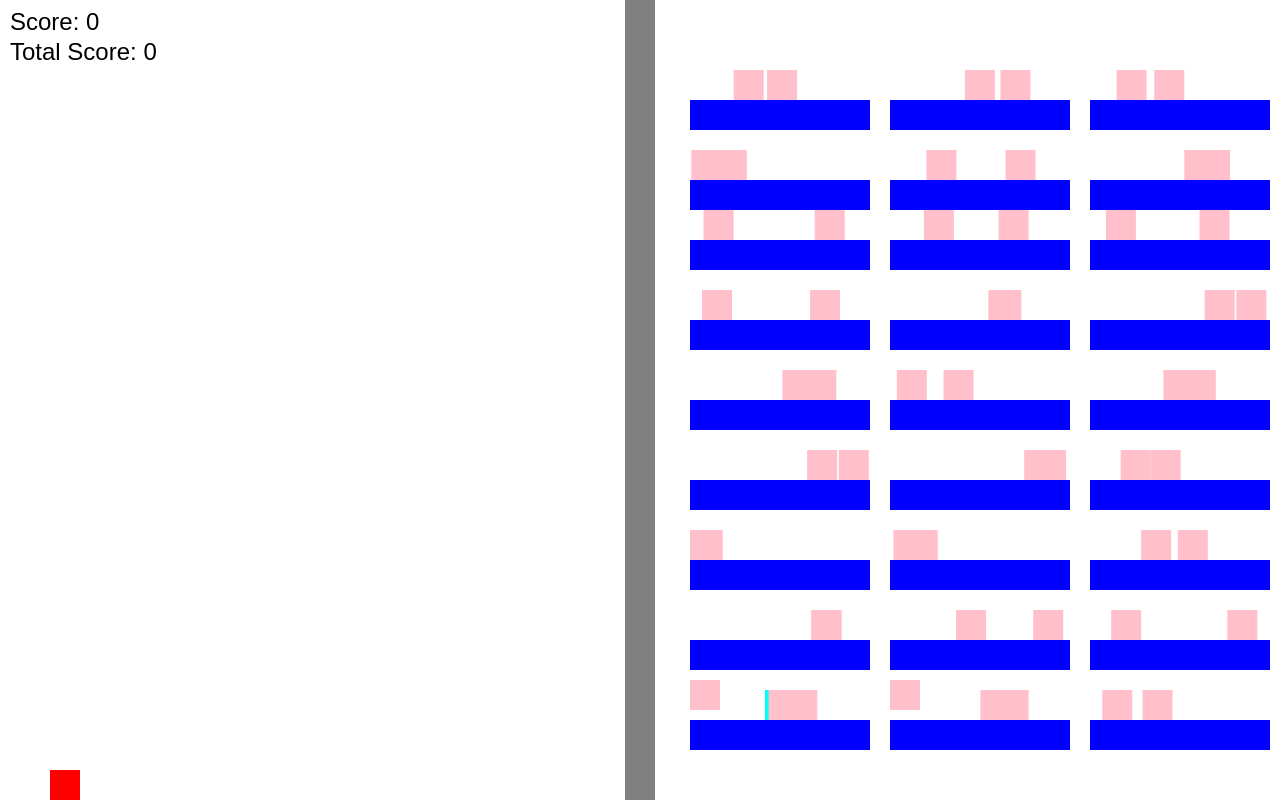
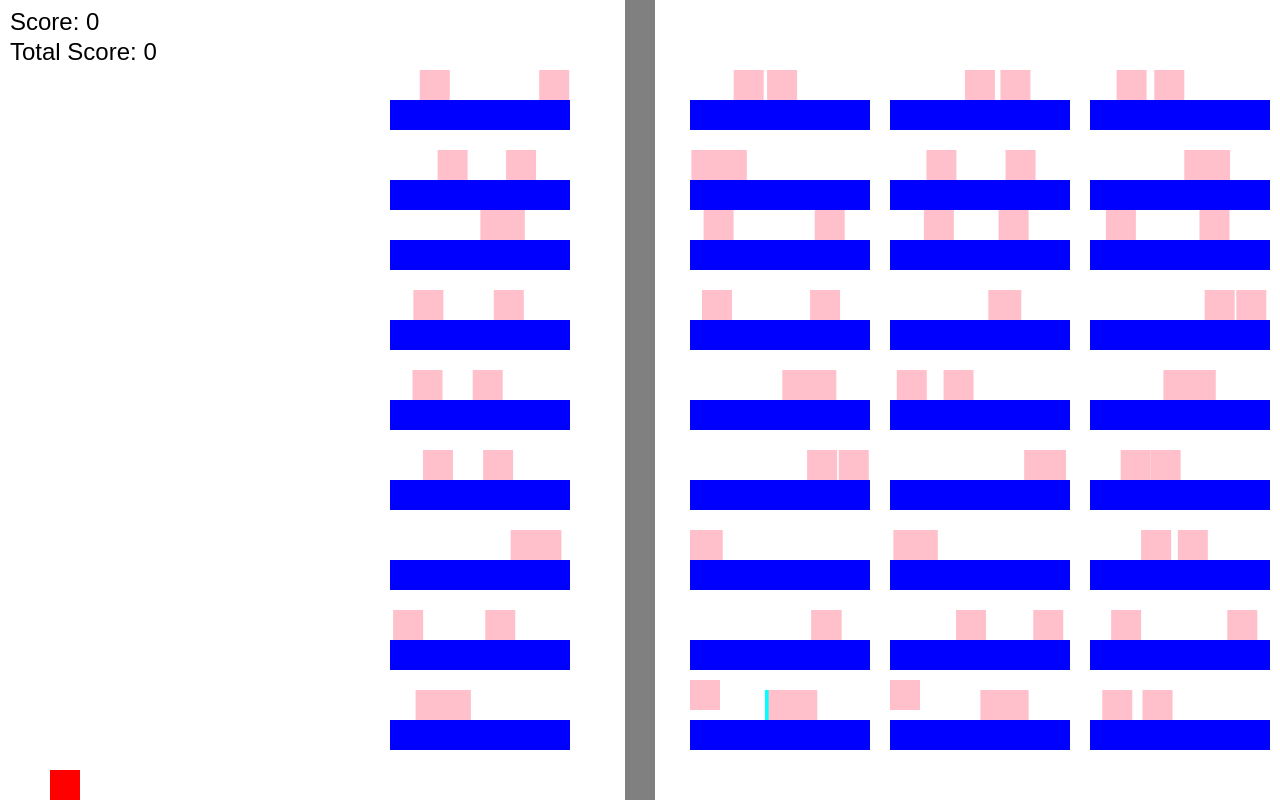
Before and after one commit to IFilkov/gpt_platformerTyniToon, a plain HTML site: page index.html in a window 1280 px wide. Drawn offline with Linux system fonts and the light colour scheme.

Commit message:
Update index.html

```diff
--- a/index.html
+++ b/index.html
@@ -547,6 +547,32 @@
         );
       }
 
+      function createPlatformBlock(x, y) {
+        const block = [
+          { x: x, y: y - 80, width: 180, height: 30, color: "blue" },
+          { x: x, y: y - 160, width: 180, height: 30, color: "blue" },
+          { x: x, y: y - 240, width: 180, height: 30, color: "blue" },
+          { x: x, y: y - 320, width: 180, height: 30, color: "blue" },
+          { x: x, y: y - 400, width: 180, height: 30, color: "blue" },
+          { x: x, y: y - 480, width: 180, height: 30, color: "blue" },
+          { x: x, y: y - 560, width: 180, height: 30, color: "blue" },
+          { x: x, y: y - 620, width: 180, height: 30, color: "blue" },
+          { x: x, y: y - 700, width: 180, height: 30, color: "blue" },
+        ];
+
+        // Добавляем розовые квадратики к каждой платформе
+        for (let i = 0; i < block.length; i++) {
+          const girl = generateRandomGirlPosition(block[i]);
+          girls.push(girl);
+        }
+
+        // Добавляем блок в массив платформ
+        platforms.push(...block);
+      }
+
+      // Вызываем функцию для создания блока слева от лестницы
+      createPlatformBlock(canvas.width / 2 - 250, canvas.height);
+
       function drawGirls() {
         girls.forEach((girl) => {
           if (girl.isActive) {
```
